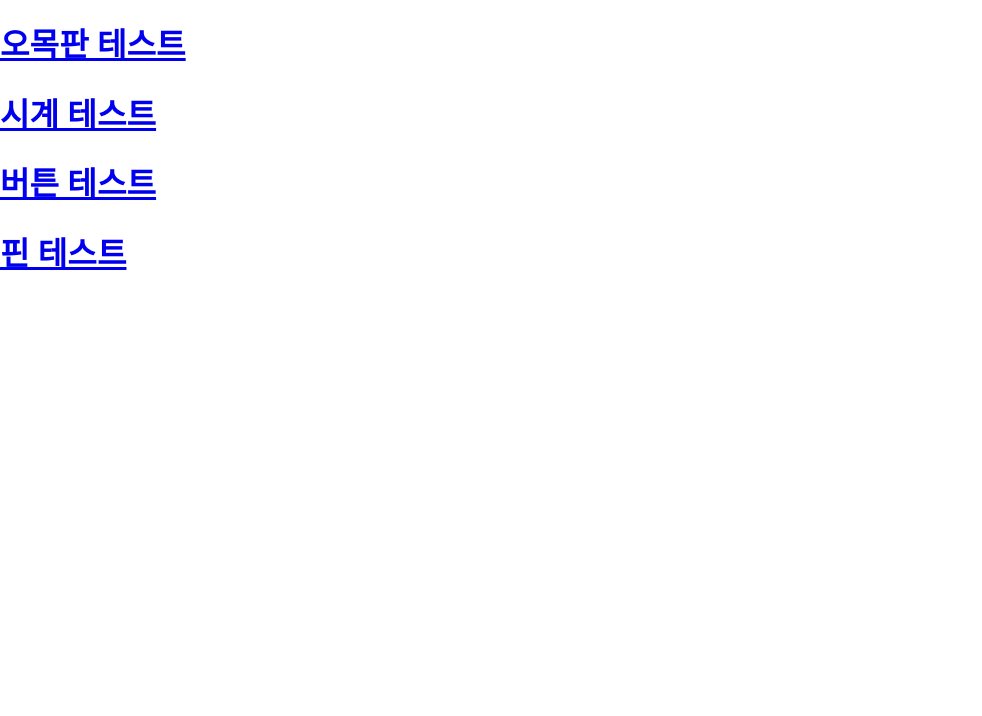
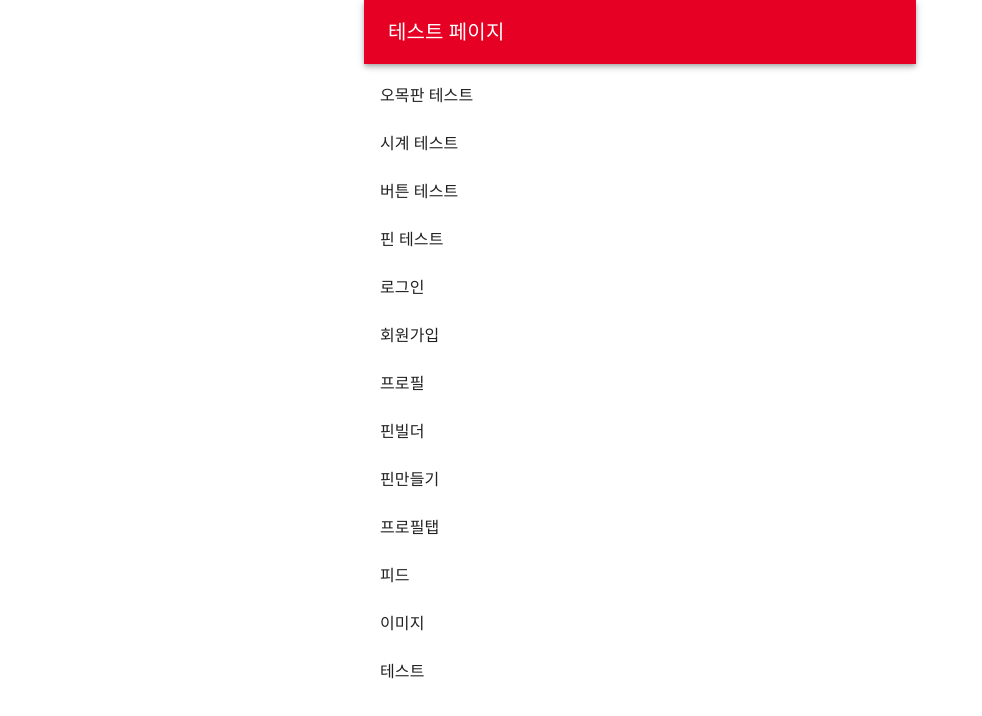
Before and after one commit to whatiiiii/kosmo-proj-final, a React (Vite) app in the folder frontend/: page / in a window 1280 px wide. Shown: the top 716 px of the page, without its empty margins (0-982 px from the left). Built offline with nearby package versions, Linux system fonts and the light colour scheme.

Commit message:
Update TestPage

```diff
--- a/frontend/src/components/TestPage.tsx
+++ b/frontend/src/components/TestPage.tsx
@@ -1,20 +1,65 @@
-import { Link } from "react-router-dom";
+import AppBar from "@mui/material/AppBar";
+import Box from "@mui/material/Box";
+import Container from "@mui/material/Container";
+// import IconButton from "@mui/material/IconButton";
+import Toolbar from "@mui/material/Toolbar";
+// import MenuIcon from "@mui/icons-material/Menu";
+import Typography from "@mui/material/Typography";
+import List from "@mui/material/List";
+import ListItem from "@mui/material/ListItem";
+import ListItemButton from "@mui/material/ListItemButton";
+import ListItemText from "@mui/material/ListItemText";
+// import Button from "@mui/material/Button";
+
+function ListItemLink({ href, text }: { href: string; text: string }) {
+  return (
+    <ListItem disablePadding>
+      <ListItemButton href={href}>
+        <ListItemText primary={text} />
+      </ListItemButton>
+    </ListItem>
+  );
+}
 
 export default function TestPage() {
   return (
-    <>
-      <h1>
-        <Link to="/omok">오목판 테스트</Link>
-      </h1>
-      <h1>
-        <Link to="/clock">시계 테스트</Link>
-      </h1>
-      <h1>
-        <Link to="/button">버튼 테스트</Link>
-      </h1>
-      <h1>
-        <Link to="/pin">핀 테스트</Link>
-      </h1>
-    </>
+    <Container maxWidth="sm">
+      <Box sx={{ flexGrow: 1 }}>
+        <AppBar position="static">
+          <Toolbar>
+            {/* <IconButton
+              size="large"
+              edge="start"
+              color="inherit"
+              aria-label="menu"
+              sx={{ mr: 2 }}
+            >
+              <MenuIcon />
+            </IconButton> */}
+            <Typography variant="h6" component="div" sx={{ flexGrow: 1 }}>
+              테스트 페이지
+            </Typography>
+            {/* <Button color="inherit">Login</Button> */}
+          </Toolbar>
+        </AppBar>
+        <nav>
+          <List>
+            <ListItemLink href="/omok" text="오목판 테스트" />
+            <ListItemLink href="/clock" text="시계 테스트" />
+            <ListItemLink href="/button" text="버튼 테스트" />
+            <ListItemLink href="/pin" text="핀 테스트" />
+            <ListItemLink href="/signin" text="로그인" />
+            <ListItemLink href="/signup" text="회원가입" />
+            <ListItemLink href="/profile" text="프로필" />
+            <ListItemLink href="/pin-builder" text="핀빌더" />
+            <ListItemLink href="/makepin" text="핀만들기" />
+            <ListItemLink href="/profiletab" text="프로필탭" />
+            <ListItemLink href="/feed" text="피드" />
+            <ListItemLink href="/image" text="이미지" />
+            <ListItemLink href="/test" text="테스트" />
+          </List>
+        </nav>
+      </Box>
+    </Container>
   );
 }
```
